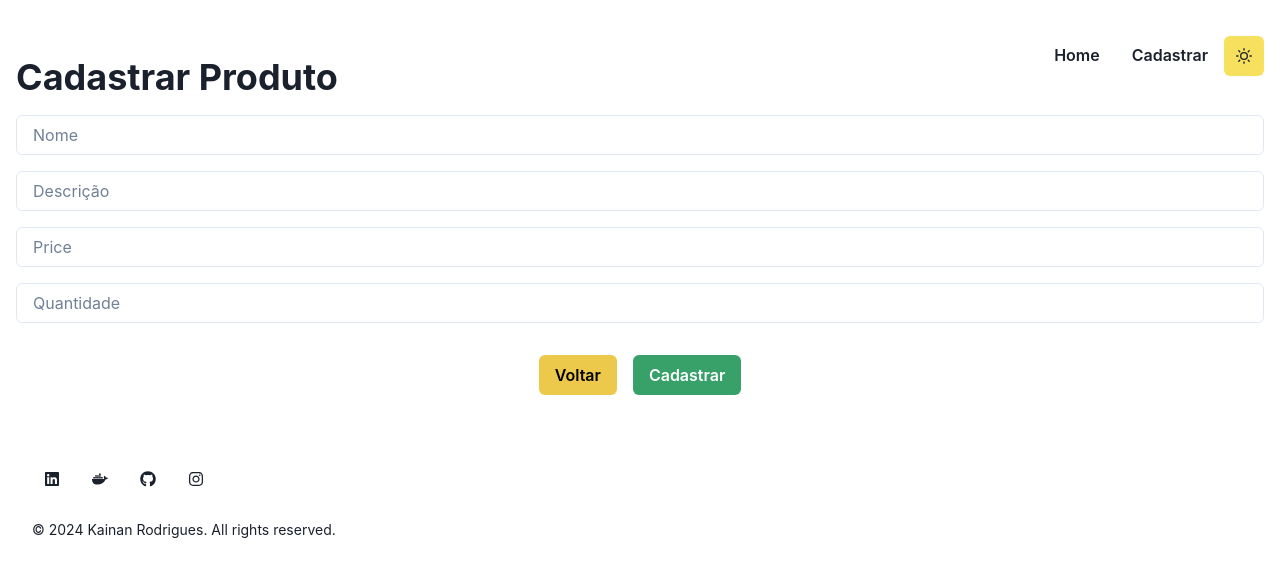
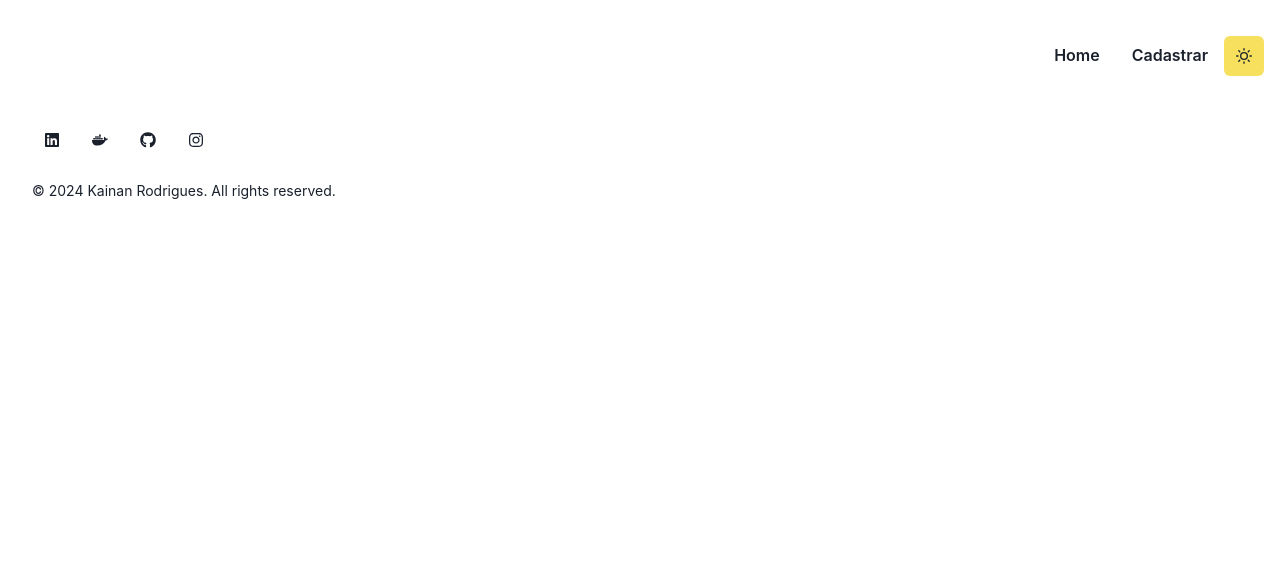
Before and after one commit to Kainanars/market-front, a React (Create React App) app: page /add in a window 1280 px wide. Shown: the top 576 px of the page. Built offline with nearby package versions, Linux system fonts and the light colour scheme.

Commit message:
Adicionando estilo

```diff
--- a/src/App.js
+++ b/src/App.js
@@ -21,7 +21,7 @@ const App = () => {
       <Box marginTop={18} p="4"> {/* Adiciona um espaçamento à esquerda para evitar que os inputs se estiquem */}
         <BrowserRouter>
           <Routes>
-            <Route path="/add" element={<AddProductPage />} />
+            <Route path="/cadastro" element={<AddProductPage />} />
             <Route path="/edit/:id" element={<EditProductPage />} />
             <Route path="/" element={<ProductListPage />} />
           </Routes>
--- a/src/Navbar.js
+++ b/src/Navbar.js
@@ -40,7 +40,7 @@ const Navbar = () => {
                         </Button>
                     </Link>
 
-                    <Link href="/add" passHref>
+                    <Link href="/cadastro" passHref>
                         <Button
                             as="a"
                             variant="ghost"
@@ -120,7 +120,7 @@ const Navbar = () => {
                         </Button>
                     </Link>
 
-                    <Link href="/add" passHref>
+                    <Link to="/cadastro" passHref>
                         <Button
                             as="a"
                             variant="ghost"
```
